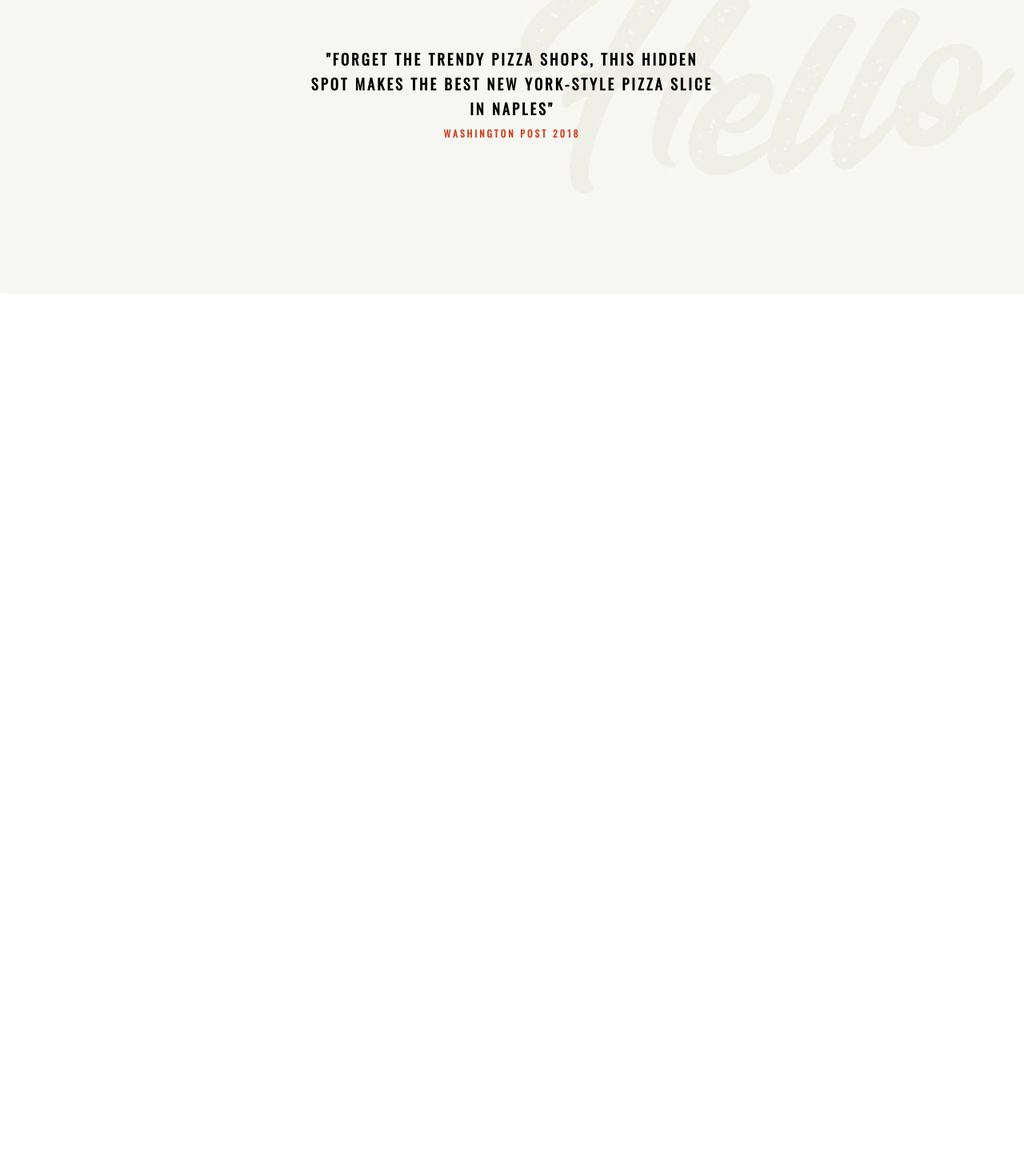
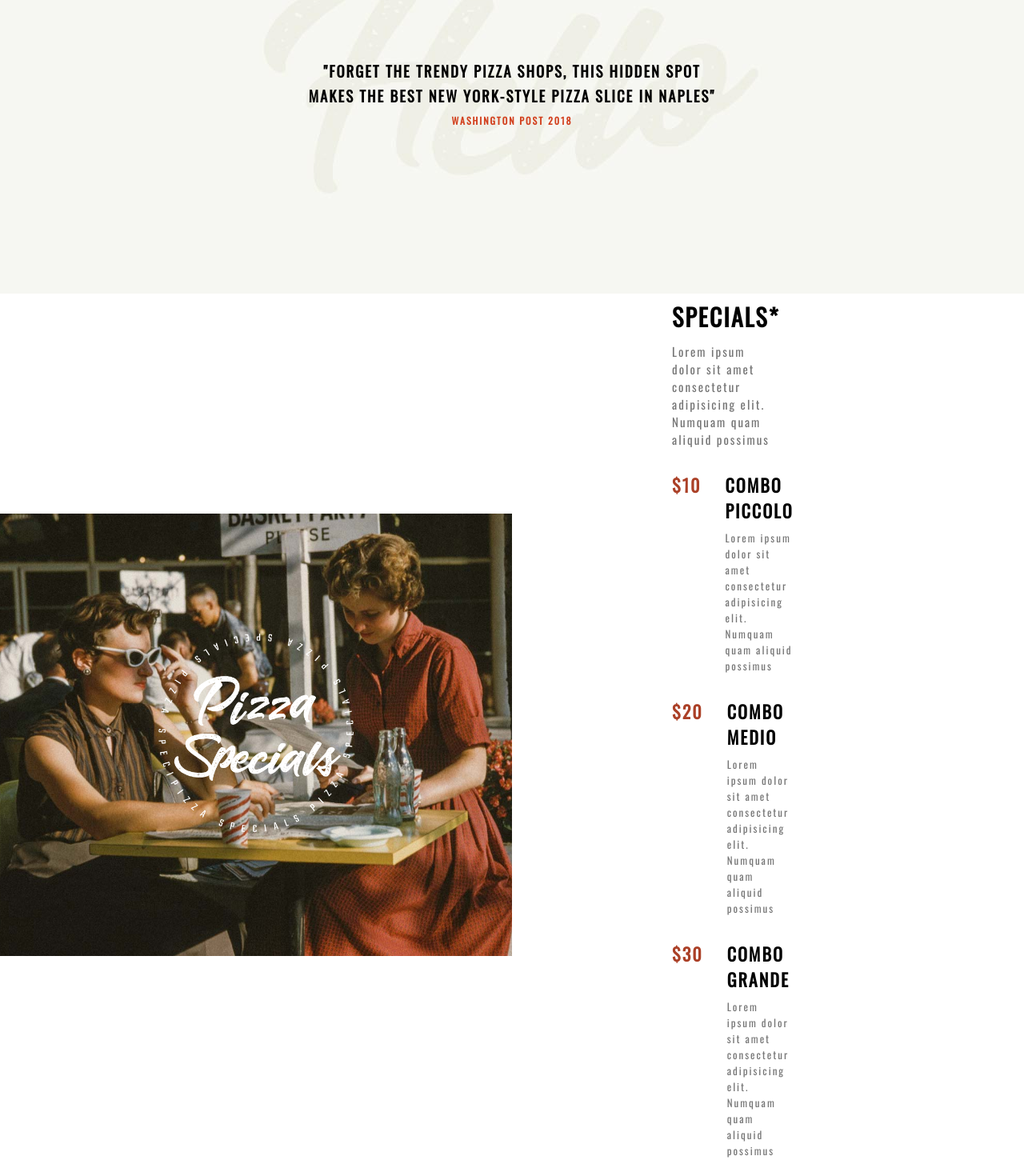
Before and after one commit to LorisP96/proj-html-vuejs, a Vue app: page / in a window 1280 px wide. Shown: the part 1059-2529 px from the top of the page at 80% size. Before the commit the page ends 1432 px from the top, so only its background shows below. Built offline with nearby package versions, Linux system fonts and the light colour scheme; a web font is replaced by a local one.

Commit message:
specials

```diff
--- a/src/App.vue
+++ b/src/App.vue
@@ -32,6 +32,6 @@
 #app {
   font-family: 'Oswald', sans-serif;
   color: $txt-black-4;
-  letter-spacing: 3px;
+  letter-spacing: 2px;
 }
 </style>
--- a/src/components/HeaderComponent.vue
+++ b/src/components/HeaderComponent.vue
@@ -5,11 +5,11 @@
             <button>ORDER ONLNE</button>
         </div>
         <div class="list flex">
-            <ul v-for="element, index in navBeforeImg" :key="index">{{element}}</ul>
+            <ul v-for="element, index in navBeforeImg" :key="'a' + index">{{element}}</ul>
             <div class="logo">
                 <img src="../assets/img/h5-logo-divided-header.png" alt="logo">
             </div>
-            <ul v-for="element, index in navAfterImg" :key="index">{{element}}</ul>
+            <ul v-for="element, index in navAfterImg" :key="'b' + index">{{element}}</ul>
         </div>
         <div class="user-utilities flex">
             <div class="cart">CART</div>
--- a/src/components/MainComponent.vue
+++ b/src/components/MainComponent.vue
@@ -21,6 +21,42 @@
         <div class="washington-review flex">
             <h3>"FORGET THE TRENDY PIZZA SHOPS, THIS HIDDEN SPOT MAKES THE BEST NEW YORK-STYLE PIZZA SLICE IN NAPLES"</h3>
             <h6>WASHINGTON POST 2018</h6>
+        </div>
+    </section>
+
+    <!-- SPECIALS -->
+    <section class="specials-container flex">
+        <div class="special img-special">
+            <img src="../assets/img/h1-img-7n.png" alt="">
+        </div>
+        <div class="special">
+            <h2>SPECIALS*</h2>
+            <span>Lorem ipsum dolor sit amet consectetur adipisicing elit. Numquam quam aliquid possimus </span>
+            <ul class="special-list">
+                <li class="flex">
+                    <div class="price">$10</div>
+                    <div class="list-product">
+                        <h3>COMBO PICCOLO</h3>
+                        <span>Lorem ipsum dolor sit amet consectetur adipisicing elit. Numquam quam aliquid possimus </span>
+                    </div>
+                </li>
+
+                <li class="flex">
+                    <div class="price">$20</div>
+                    <div class="list-product">
+                        <h3>COMBO MEDIO</h3>
+                        <span>Lorem ipsum dolor sit amet consectetur adipisicing elit. Numquam quam aliquid possimus </span>
+                    </div>
+                </li>
+
+                <li class="flex">
+                    <div class="price">$30</div>
+                    <div class="list-product">
+                        <h3>COMBO GRANDE</h3>
+                        <span>Lorem ipsum dolor sit amet consectetur adipisicing elit. Numquam quam aliquid possimus</span>
+                    </div>
+                </li>
+            </ul>
         </div>
     </section>
   </main>
@@ -50,8 +86,9 @@
 
     .hello {
         height: 495px;
-        background-image: url('../assets/img/h3-testimonials-bckgrnd.jpg');
-        margin-bottom: 6px;
+        background-image: url(../assets/img/h3-testimonials-bckgrnd.jpg);
+        background-position: center;
+
         .washington-review {
             justify-content: center;
             align-items: center;
@@ -68,4 +105,66 @@
             }
         }
     }
+
+    .specials-container {
+        padding: 6px 0;
+        align-items: center;
+
+        .special {
+            width: 50%;
+            padding-left: 200px;
+            padding-right: 310px;
+
+            h2 {
+                font-size: 30px;
+                padding-bottom: 10px;
+            }
+
+            span {
+                color: $txt-grey-6;
+                display: inline-block;
+                padding-bottom: 15px;
+                font-size: 15px;
+            }
+
+            .special-list {
+                li {
+                    padding-block: 15px;
+                    .price {
+                        font-size: 22px;
+                        font-weight: bold;
+                        padding-right: 30px;
+                        color: $txt-red-2;
+                    }
+
+                    .list-product {
+
+                        h3 {
+                            font-size: 22px;
+                            font-weight: bold;
+                        }
+
+                        span {
+                            display: inline-block;
+                            padding-top: 8px;
+                            padding-bottom: 0;
+                            font-size: 13px;
+                        }
+                    }
+                }
+            }
+        }
+        .img-special {
+            background-image: url(../assets/img/h1-img-4.jpg);
+            background-position: center;
+            text-align: center;
+            background-size: cover;
+            padding-block: 150px ;
+            padding-right: 0;
+            padding-left: 0;
+            img {
+                width: 38%;
+            }
+        }
+    }
 </style>
```
